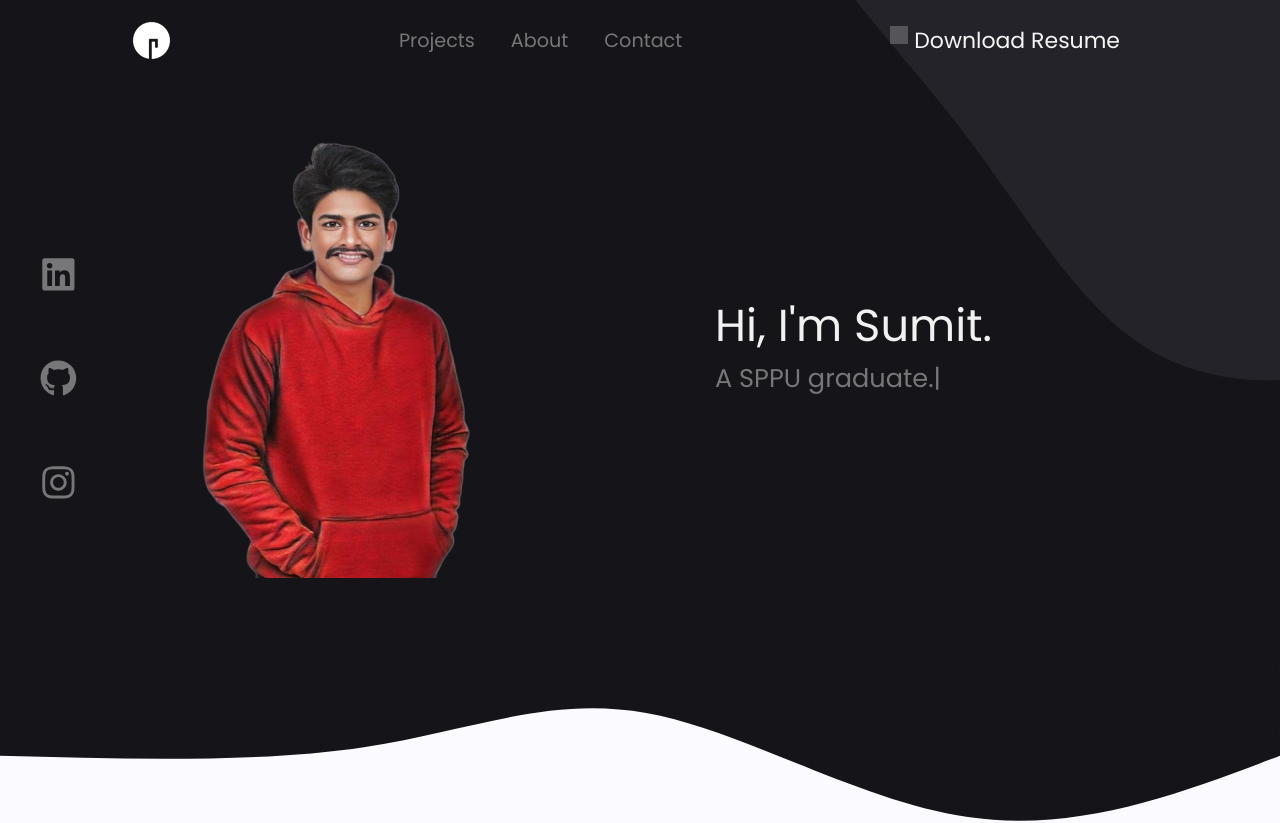
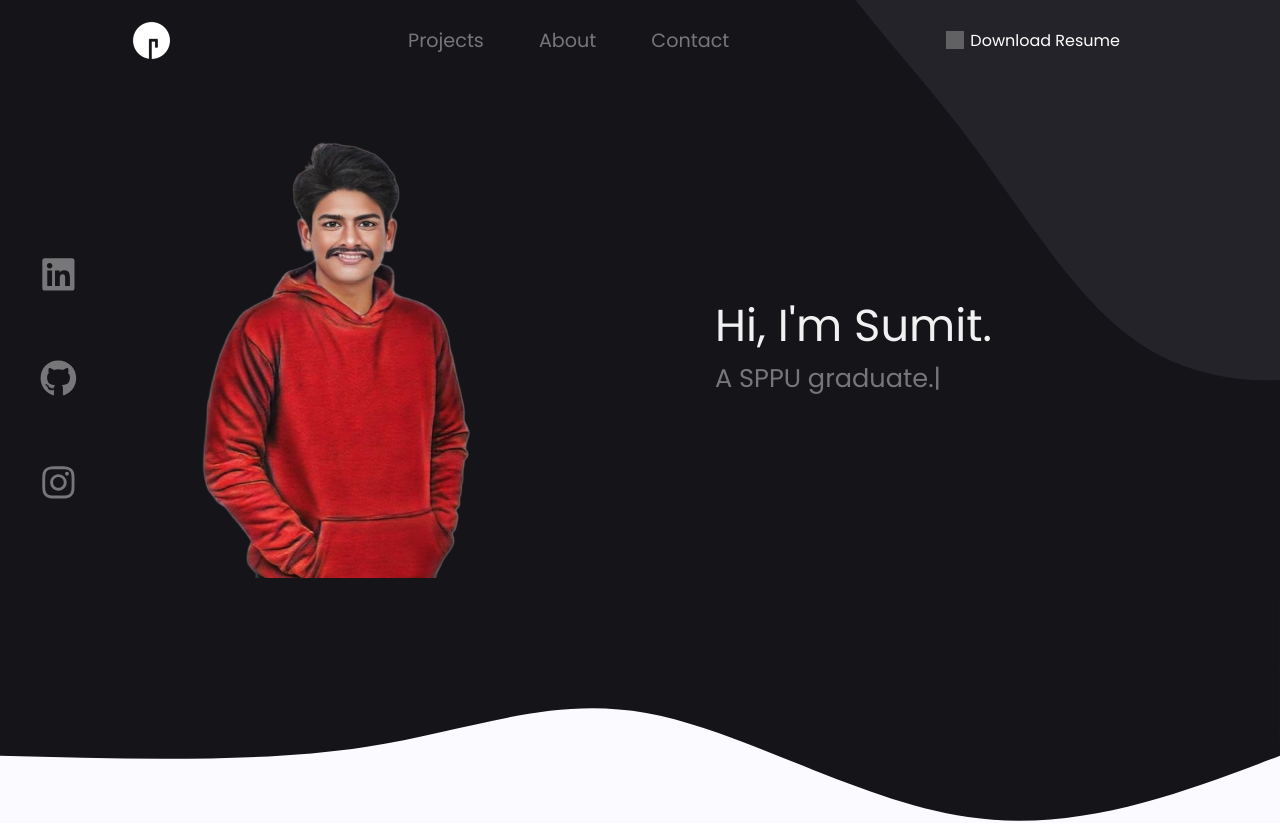
Before and after one commit to SumitPimpare/sumittPPr, a React (Create React App) app: page / in a window 1280 px wide. Shown: the top 823 px of the page. Built offline with nearby package versions, Linux system fonts and the light colour scheme; grey boxes are pictures that could not be loaded.

Commit message:
download resume ui issue resolved

```diff
--- a/src/components/About/About.js
+++ b/src/components/About/About.js
@@ -18,7 +18,7 @@ function About() {
           <Image src="/sumittPPr//man-svgrepo-com.svg" alt="man-svgrepo" />
           <div className="AboutBio">
             Hello! My name is <strong>Sumit Pimpare</strong>. I'm from
-            Maharashtra,India and have been living in Pune for the past Seven
+            Maharashtra, India and have been living in Pune for the past Seven
             years. And Working as a Software Engineering (React Developer) for 2
             years. During my time here, I gained valuable experience through
             various entry-level positions, which greatly enhanced my work ethic,
--- a/src/components/Dropdown/Dropdown.js
+++ b/src/components/Dropdown/Dropdown.js
@@ -54,7 +54,7 @@ export const NavBtn = styled.div`
   display: flex;
   justify-content: center;
   margin-top: 5rem;
-  font-size: 1.7rem;
+  font-size: 1.3rem;
 `;
 
 function Dropdown({ isOpen, toggle }) {
@@ -74,7 +74,7 @@ function Dropdown({ isOpen, toggle }) {
       </NavMenu>
       <NavBtn onClick={toggle}>
         <a
-          className="btn PrimaryBtn"
+          className="downloadBtnMb"
           href="https://drive.google.com/file/d/1uf-lPAZVKJeQwZa_X0r70ZEZWNFkv_Ui/view?usp=drivesdk"
           target="_blank"
           rel="noopener noreferrer"
--- a/src/components/Header/Header.js
+++ b/src/components/Header/Header.js
@@ -19,9 +19,9 @@ const Header = ({ toggle }) => {
             Contact
           </NavLink>
         </NavMenu>
-        <NavBtn className="PrimaryBtn">
+        <NavBtn>
           <a
-            className="download"
+            className="downloadBtn"
             href="https://drive.google.com/file/d/1uf-lPAZVKJeQwZa_X0r70ZEZWNFkv_Ui/view?usp=drivesdk"
             target="_blank"
             rel="noopener noreferrer"
--- a/src/components/Header/HeaderElements.js
+++ b/src/components/Header/HeaderElements.js
@@ -41,7 +41,7 @@ export const Bars = styled(FaBars)`
 
 export const NavMenu = styled.div`
   display: flex;
-  gap: 20px;
+  gap: 39px;
   align-items: center;
   margin-right: -24px;
 
--- a/src/index.css
+++ b/src/index.css
@@ -67,13 +67,6 @@ video {
   max-width: 100%;
 }
 
-.btn {
-  border-radius: 8px;
-  cursor: pointer;
-  transition: all 0.2s ease-in-out;
-  font-weight: 400;
-  outline: none;
-}
 
 .btn-shadow{
   box-shadow: 0px 2px 3px rgba(160, 170, 180, 0.6);
@@ -81,38 +74,6 @@ video {
 
 .btn-shadow:hover{
   box-shadow: 0px 3px 8px rgba(160, 170, 180, 0.9);
-}
-
-.PrimaryBtn {
-  display: flex;
-  align-items: center;
-  gap: 8px;
-  cursor: pointer !important;
-  border-radius: 8px;
-  /* transition: all 0.2s ease-in-out; */
-  font-weight: 400;
-  outline: none;
-  padding: 8px;
-  background: transparent;
-  color: #f6f6f6;
-  transition: 0.6s;
-  font-size: 22px;
-}
-
-.PrimaryBtn img{
-  opacity: 0.4;
-  transition: 0.6s;
-  margin-top: 2px;
-}
-
-.PrimaryBtn img:hover {
-  opacity: 1;
-}
-
-.download{
-  display: flex;
-  justify-content: baseline;
-  gap: 6px;
 }
 
 .downloadIcon {
@@ -131,6 +92,11 @@ video {
 }
 
 .emailBtn {
+  border-radius: 8px;
+  cursor: pointer;
+  transition: all 0.2s ease-in-out;
+  font-weight: 400;
+  outline: none;
   padding: 8px 8px;
   border: none;
   background: #fff;
@@ -141,6 +107,47 @@ video {
 .emailBtn:hover {
   color: white;
   background: #151418;
+}
+
+.downloadBtn {
+  border-radius: 8px;
+  cursor: pointer;
+  transition: all 0.2s ease-in-out;
+  font-weight: 400;
+  outline: none;
+  padding: 8px 8px;
+  border: none;
+  color: #fff;
+  transition: 0.8s;
+  display: flex;
+  align-items: center;
+  gap: 6px;
+}
+
+.downloadBtn:hover {
+  color: black;
+  background: #fff
+}
+
+.downloadBtn img {
+  opacity: 0.5;
+  transition: 0.6s;
+}
+
+.downloadBtnMb {
+  border-radius: 8px;
+  cursor: pointer;
+  transition: all 0.2s ease-in-out;
+  font-weight: 400;
+  outline: none;
+  padding: 5px 7px;
+  border: none;
+  transition: 0.8s;
+  display: flex;
+  align-items: center;
+  gap: 6px;
+  color: black;
+  background: #fff
 }
 
 .SecondaryBtn:hover {
```
